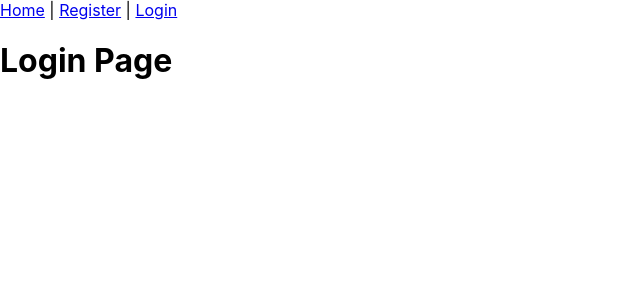
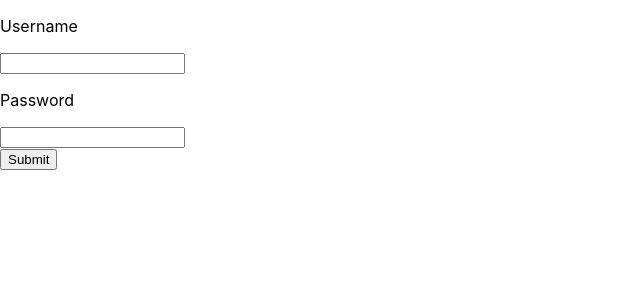
Before and after one commit to DatAmstrongest/BookAir, a React (Create React App) app in the folder frontend/: page /login in a window 1280 px wide. Shown: the top 300 px of the page, without its empty margins (0-640 px from the left). Built offline with nearby package versions, Linux system fonts and the light colour scheme.

Commit message:
Login page is started

```diff
--- a/frontend/src/App.js
+++ b/frontend/src/App.js
@@ -1,4 +1,4 @@
-import logo from './logo.svg';
+import { useState } from 'react';
 import { BrowserRouter, Routes, Route, Link } from 'react-router-dom';
 import './App.css';
 import Home from "./pages/Home.tsx";
@@ -6,12 +6,17 @@ import Register from './pages/Register.tsx';
 import Login from './pages/Login.tsx';
 
 function App() {
+  const [token, setToken] = useState();
+  if(!token) {
+    return <Login setToken={setToken} />
+  }
+
   return (
     <BrowserRouter>
       <nav>
         <Link to="/">Home</Link> |{" "}
-        <Link to="/Register">Register</Link> |{" "}
-        <Link to="/Login">Login</Link>
+        <Link to="/register">Register</Link> |{" "}
+        <Link to="/login">Login</Link>
       </nav>
       <Routes>
         <Route path="/" element={<Home />} />
--- a/frontend/src/pages/Login.tsx
+++ b/frontend/src/pages/Login.tsx
@@ -1,4 +1,28 @@
-export default function Login() {
-  return (
-  <h1>Login Page</h1>);
+import { useState } from 'react';
+
+interface LoginProps {
+  setToken: (token: string) => void;
 }
+
+
+export default function Login( { setToken }: LoginProps ) {
+  const [username, setUserName] = useState<string>('');
+  const [password, setPassword] = useState<string>('');
+  return(
+    <div>
+    <form>
+      <label>
+        <p>Username</p>
+        <input type="text" onChange={e => setUserName(e.target.value)}/>
+      </label>
+      <label>
+        <p>Password</p>
+        <input type="password" onChange={e => setPassword(e.target.value)}/>
+      </label>
+      <div>
+        <button type="submit">Submit</button>
+      </div>
+    </form>
+    </div>
+  )
+}
```
